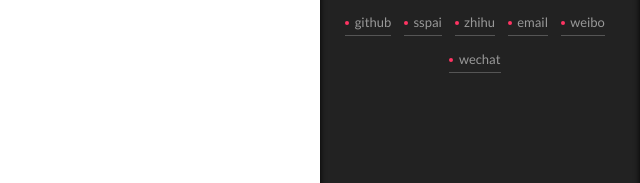
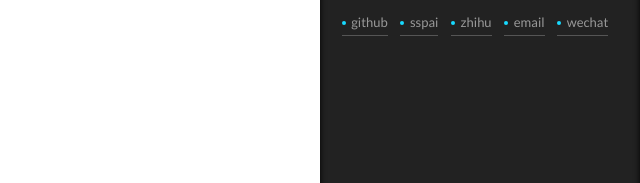
Before and after one commit to yes-sure/yes-sure.github.io, a plain HTML site: page 2017/05/02/say-yeah/index.html in a window 1280 px wide. Both pictures are taken after a click on the element 1238 px from the left and 743 px from the top of the page. Shown: the part 256-439 px from the top of the page, 640-1280 px from the left. Drawn offline with Linux system fonts and the light colour scheme.

Commit message:
Site updated: 2017-05-05 17:56:24

```diff
--- a/2017/05/02/say-yeah/index.html
+++ b/2017/05/02/say-yeah/index.html
@@ -492,13 +492,6 @@
               </span>
 
               <span class="links-of-author-item">
-                <a href="http://weibo.com/u/2257732427" target="_blank" title="weibo">
-
-                  weibo
-                </a>
-              </span>
-
-              <span class="links-of-author-item">
                 <a href="liushuo688" target="_blank" title="wechat">
 
                   wechat
--- a/css/main.css
+++ b/css/main.css
@@ -1695,7 +1695,7 @@ pre .javascript .function {
   width: 4px;
   height: 4px;
   border-radius: 50%;
-  background: #ff3463;
+  background: #17daff;
 }
 .links-of-blogroll {
   font-size: 13px;
```
Also changed, not shown: about/index.html (+0 -7 lines), archives/2017/05/index.html (+0 -7 lines), archives/2017/index.html (+0 -7 lines), archives/index.html (+0 -7 lines), categories/index.html (+0 -7 lines), index.html (+0 -7 lines).
